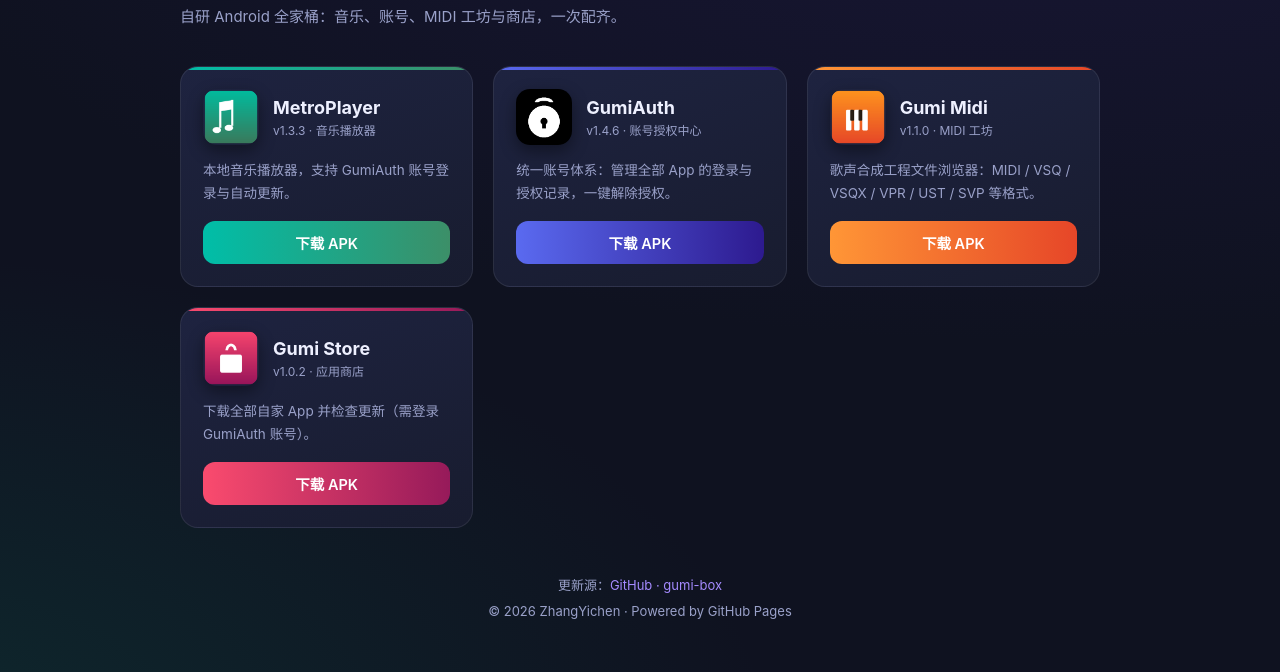
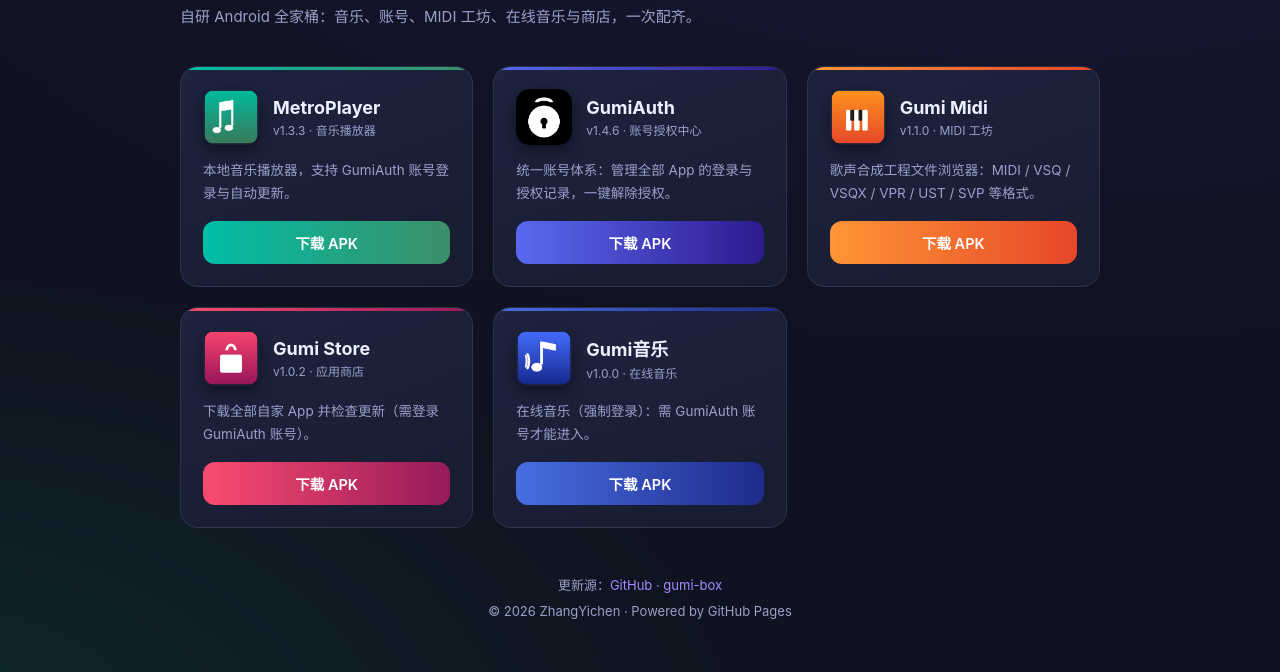
Before and after one commit to ZhangYichen-max/gumi-box, a plain HTML site: page index.html in a window 1280 px wide. Shown: the part 173-845 px from the top of the page. Drawn offline with Linux system fonts and the light colour scheme.

Commit message:
Gumi音乐 1.0.0: forced-login music app (very long package name)

```diff
--- /dev/null
+++ b/gumimusic-ver.json
@@ -0,0 +1,6 @@
+{
+  "versionCode": 1,
+  "versionName": "1.0.0",
+  "apk": "GumiMusic-1.0.0.apk",
+  "changelog": "首个版本：强制登录（未登录不进入主界面），GumiAuth 授权体系接入。"
+}
--- a/index.html
+++ b/index.html
@@ -64,7 +64,7 @@
   <header>
     <div class="avatar">ZYC</div>
     <h1>张轶尘 · <span>Gumi 应用家族</span></h1>
-    <div class="sub">自研 Android 全家桶：音乐、账号、MIDI 工坊与商店，一次配齐。</div>
+    <div class="sub">自研 Android 全家桶：音乐、账号、MIDI 工坊、在线音乐与商店，一次配齐。</div>
   </header>
 
   <div class="grid">
@@ -103,6 +103,14 @@
       <div class="desc">下载全部自家 App 并检查更新（需登录 GumiAuth 账号）。</div>
       <a class="dl" href="GumiStore-1.0.2.apk">下载 APK</a>
     </div>
+    <div class="card" style="--c1:#466ee0;--c2:#1f2a8c">
+      <div class="app">
+        <img src="icon-gumimusic.png" alt="Gumi音乐">
+        <div><div class="appname">Gumi音乐</div><div class="ver">v1.0.0 · 在线音乐</div></div>
+      </div>
+      <div class="desc">在线音乐（强制登录）：需 GumiAuth 账号才能进入。</div>
+      <a class="dl" href="GumiMusic-1.0.0.apk">下载 APK</a>
+    </div>
   </div>
 
   <footer>
```
Also changed, not shown: icon-gumimusic.png (added), 1 other file.
